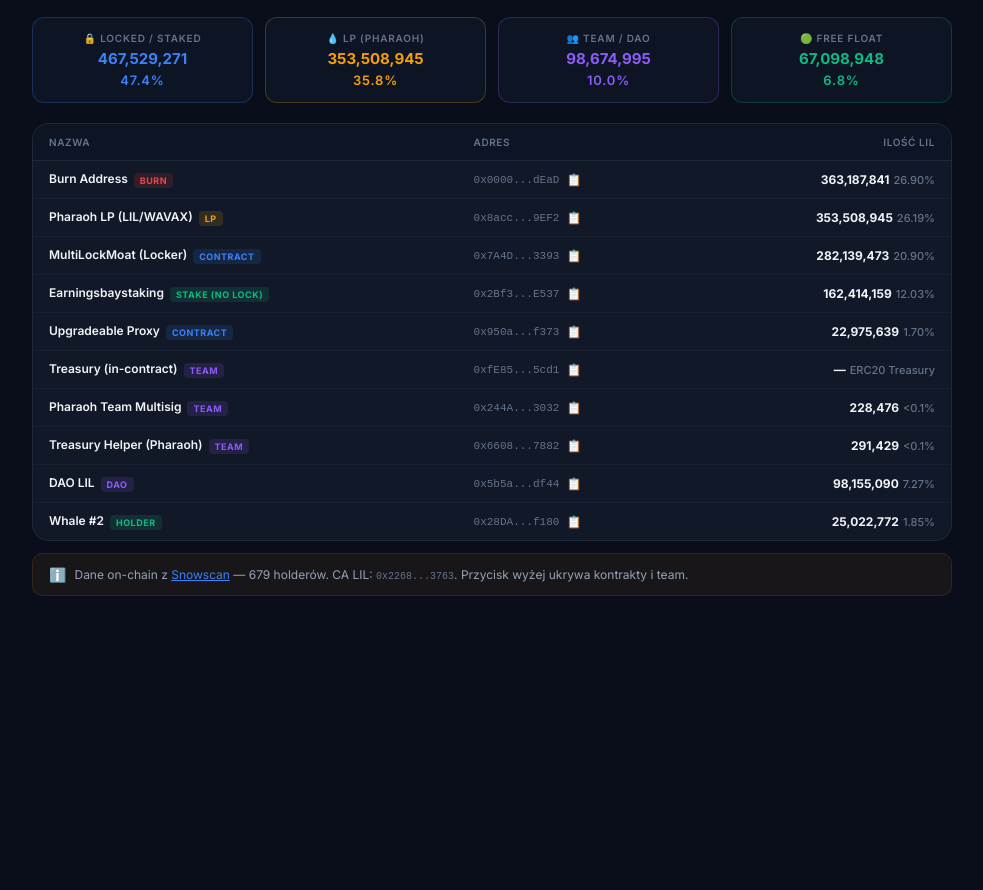
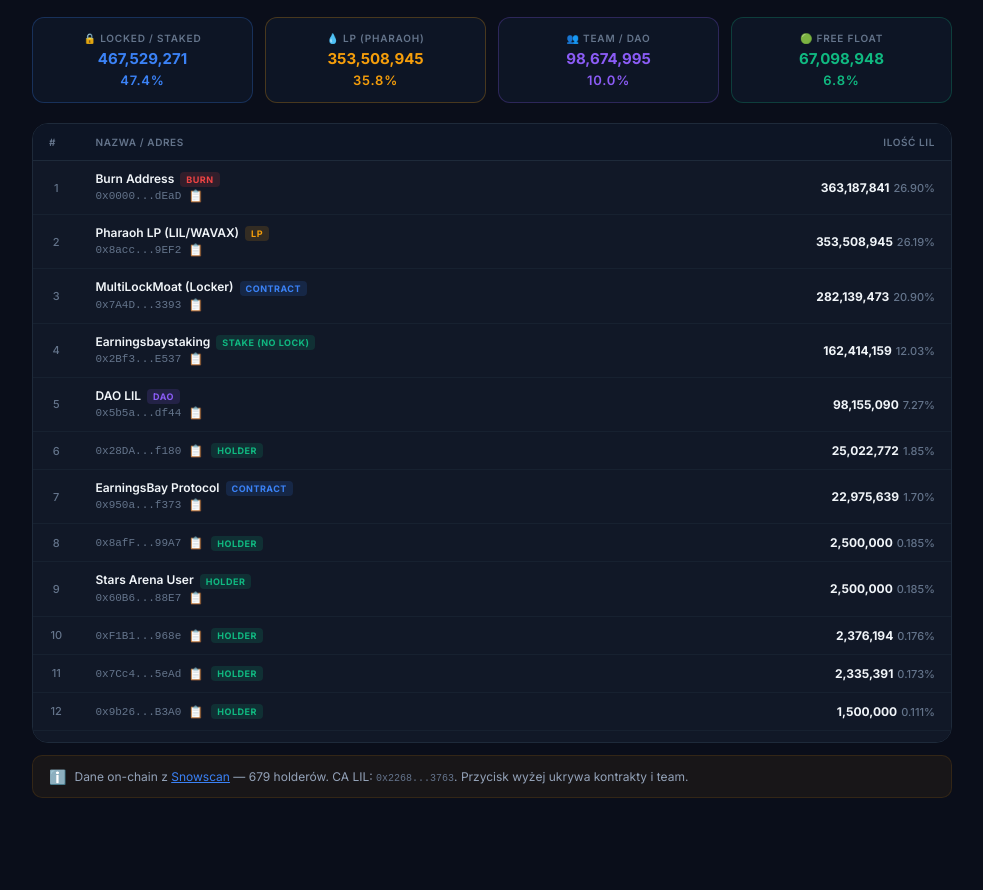
Before and after one commit to Twojekrypto/LIL, a plain HTML site: page index.html in a window 1280 px wide. Shown: the part 1512-2402 px from the top of the page, without its empty margins (148-1131 px from the left). Before the commit the page ends 2200 px from the top, so only its background shows below. Drawn offline with Linux system fonts and the light colour scheme.

Commit message:
feat: full top 100 holders table with JS data array, polished UX

```diff
--- a/index.html
+++ b/index.html
@@ -1113,74 +1113,16 @@
             </div>
 
             <!-- Holders & Contracts Table -->
-            <div class="holders-table-wrap">
+            <div class="holders-table-wrap" style="max-height: 620px; overflow-y: auto;">
                 <table class="holders-table">
-                    <thead>
+                    <thead style="position: sticky; top: 0; z-index: 2;">
                         <tr>
-                            <th>Nazwa</th>
-                            <th>Adres</th>
+                            <th style="width:36px">#</th>
+                            <th>Nazwa / Adres</th>
                             <th>Ilość LIL</th>
                         </tr>
                     </thead>
-                    <tbody id="holdersBody">
-                        <!-- Contracts / Infrastructure -->
-                        <tr data-type="contract">
-                            <td><span class="holder-name">Burn Address</span><span class="holder-tag tag-burn">Burn</span></td>
-                            <td><span class="addr-cell"><a href="https://snowscan.xyz/address/0x000000000000000000000000000000000000dEaD" target="_blank" rel="noopener">0x0000...dEaD</a><button class="copy-btn" onclick="copyAddr('0x000000000000000000000000000000000000dEaD')" title="Copy">📋</button></span></td>
-                            <td><span class="balance-val">363,187,841</span><span class="pct-val">26.90%</span></td>
-                        </tr>
-                        <tr data-type="contract">
-                            <td><span class="holder-name">Pharaoh LP (LIL/WAVAX)</span><span class="holder-tag tag-lp">LP</span></td>
-                            <td><span class="addr-cell"><a href="https://snowscan.xyz/address/0x8acc49857A1259D25eb3CA0aa15B398D0E149EF2" target="_blank" rel="noopener">0x8acc...9EF2</a><button class="copy-btn" onclick="copyAddr('0x8acc49857A1259D25eb3CA0aa15B398D0E149EF2')" title="Copy">📋</button></span></td>
-                            <td><span class="balance-val">353,508,945</span><span class="pct-val">26.19%</span></td>
-                        </tr>
-                        <tr data-type="contract">
-                            <td><span class="holder-name">MultiLockMoat (Locker)</span><span class="holder-tag tag-contract">Contract</span></td>
-                            <td><span class="addr-cell"><a href="https://snowscan.xyz/address/0x7A4D20261a765Bd9bA67D49FBf8189843eEC3393" target="_blank" rel="noopener">0x7A4D...3393</a><button class="copy-btn" onclick="copyAddr('0x7A4D20261a765Bd9bA67D49FBf8189843eEC3393')" title="Copy">📋</button></span></td>
-                            <td><span class="balance-val">282,139,473</span><span class="pct-val">20.90%</span></td>
-                        </tr>
-                        <tr data-type="contract">
-                            <td><span class="holder-name">Earningsbaystaking</span><span class="holder-tag tag-holder">Stake (no lock)</span></td>
-                            <td><span class="addr-cell"><a href="https://snowscan.xyz/address/0x2Bf32c61786b8A7b8035a029a82a23bE556DE537" target="_blank" rel="noopener">0x2Bf3...E537</a><button class="copy-btn" onclick="copyAddr('0x2Bf32c61786b8A7b8035a029a82a23bE556DE537')" title="Copy">📋</button></span></td>
-                            <td><span class="balance-val">162,414,159</span><span class="pct-val">12.03%</span></td>
-                        </tr>
-                        <tr data-type="contract">
-                            <td><span class="holder-name">Upgradeable Proxy</span><span class="holder-tag tag-contract">Contract</span></td>
-                            <td><span class="addr-cell"><a href="https://snowscan.xyz/address/0x950a98dd06c898950460b0D1FCaD75D4A23Ff373" target="_blank" rel="noopener">0x950a...f373</a><button class="copy-btn" onclick="copyAddr('0x950a98dd06c898950460b0D1FCaD75D4A23Ff373')" title="Copy">📋</button></span></td>
-                            <td><span class="balance-val">22,975,639</span><span class="pct-val">1.70%</span></td>
-                        </tr>
-
-                        <!-- Team / Project -->
-                        <tr data-type="team">
-                            <td><span class="holder-name">Treasury (in-contract)</span><span class="holder-tag tag-team">Team</span></td>
-                            <td><span class="addr-cell"><a href="https://snowscan.xyz/address/0xfE85C993605Dd02FFD2b0B7db041f51071e45cd1" target="_blank" rel="noopener">0xfE85...5cd1</a><button class="copy-btn" onclick="copyAddr('0xfE85C993605Dd02FFD2b0B7db041f51071e45cd1')" title="Copy">📋</button></span></td>
-                            <td><span class="balance-val">—</span><span class="pct-val">ERC20 Treasury</span></td>
-                        </tr>
-                        <tr data-type="team">
-                            <td><span class="holder-name">Pharaoh Team Multisig</span><span class="holder-tag tag-team">Team</span></td>
-                            <td><span class="addr-cell"><a href="https://snowscan.xyz/address/0x244A4a90e148Ec318a85f8C138A274e16FFE3032" target="_blank" rel="noopener">0x244A...3032</a><button class="copy-btn" onclick="copyAddr('0x244A4a90e148Ec318a85f8C138A274e16FFE3032')" title="Copy">📋</button></span></td>
-                            <td><span class="balance-val">228,476</span><span class="pct-val">&lt;0.1%</span></td>
-                        </tr>
-                        <tr data-type="team">
-                            <td><span class="holder-name">Treasury Helper (Pharaoh)</span><span class="holder-tag tag-team">Team</span></td>
-                            <td><span class="addr-cell"><a href="https://snowscan.xyz/address/0x660862D49E92f80f29E56C2770027E8d83e97882" target="_blank" rel="noopener">0x6608...7882</a><button class="copy-btn" onclick="copyAddr('0x660862D49E92f80f29E56C2770027E8d83e97882')" title="Copy">📋</button></span></td>
-                            <td><span class="balance-val">291,429</span><span class="pct-val">&lt;0.1%</span></td>
-                        </tr>
-
-                        <!-- DAO -->
-                        <tr data-type="team">
-                            <td><span class="holder-name">DAO LIL</span><span class="holder-tag tag-team">DAO</span></td>
-                            <td><span class="addr-cell"><a href="https://snowscan.xyz/address/0x5b5a1503f491B2935BF757b21d2832a2B3D0df44" target="_blank" rel="noopener">0x5b5a...df44</a><button class="copy-btn" onclick="copyAddr('0x5b5a1503f491B2935BF757b21d2832a2B3D0df44')" title="Copy">📋</button></span></td>
-                            <td><span class="balance-val">98,155,090</span><span class="pct-val">7.27%</span></td>
-                        </tr>
-
-                        <!-- Top Holders (EOA) -->
-                        <tr data-type="holder">
-                            <td><span class="holder-name">Whale #2</span><span class="holder-tag tag-holder">Holder</span></td>
-                            <td><span class="addr-cell"><a href="https://snowscan.xyz/address/0x28DA3DdE285D8F1f87B2D858f89961Bb8B9Af180" target="_blank" rel="noopener">0x28DA...f180</a><button class="copy-btn" onclick="copyAddr('0x28DA3DdE285D8F1f87B2D858f89961Bb8B9Af180')" title="Copy">📋</button></span></td>
-                            <td><span class="balance-val">25,022,772</span><span class="pct-val">1.85%</span></td>
-                        </tr>
-                    </tbody>
+                    <tbody id="holdersBody"></tbody>
                 </table>
             </div>
 
@@ -1340,6 +1282,157 @@
         // Initial calculation
         recalculate();
 
+        // ── Top 100 Holders Data (from Avascan, 17.03.2026) ──
+        const TOTAL_SUPPLY = 1350000000;
+        const HOLDERS_DATA = [
+            {a:'0x000000000000000000000000000000000000dEaD',b:363187841,n:'Burn Address',t:'contract',tag:'Burn',tc:'tag-burn'},
+            {a:'0x8acc49857A1259D25eb3CA0aa15B398D0E149EF2',b:353508945,n:'Pharaoh LP (LIL/WAVAX)',t:'contract',tag:'LP',tc:'tag-lp'},
+            {a:'0x7A4D20261a765Bd9bA67D49FBf8189843eEC3393',b:282139473,n:'MultiLockMoat (Locker)',t:'contract',tag:'Contract',tc:'tag-contract'},
+            {a:'0x2Bf32c61786b8A7b8035a029a82a23bE556DE537',b:162414159,n:'Earningsbaystaking',t:'contract',tag:'Stake (no lock)',tc:'tag-holder'},
+            {a:'0x5b5a1503f491B2935BF757b21d2832a2B3D0df44',b:98155090,n:'DAO LIL',t:'team',tag:'DAO',tc:'tag-team'},
+            {a:'0x28DA3DdE285D8F1f87B2D858f89961Bb8B9Af180',b:25022772,n:null,t:'holder'},
+            {a:'0x950a98dd06c898950460b0D1FCaD75D4A23Ff373',b:22975639,n:'EarningsBay Protocol',t:'contract',tag:'Contract',tc:'tag-contract'},
+            {a:'0x8afF5e5527845f2a1A0a6b7d727Db22f7b6C99A7',b:2500000,n:null,t:'holder'},
+            {a:'0x60B615967Db702Be1c4470982E47d5f0A20F88E7',b:2500000,n:'Stars Arena User',t:'holder'},
+            {a:'0xF1B1C792487e47B2580a5639190287aE0d26968e',b:2376194,n:null,t:'holder'},
+            {a:'0x7Cc4d060738EDD2DA04f58f0d832A8e00b595eAd',b:2335391,n:null,t:'holder'},
+            {a:'0x9b26fFC2A359ca46A36024D9820BB02045FEB3A0',b:1500000,n:null,t:'holder'},
+            {a:'0x7Ecd5f3964121F7B4a631A4515EafB05B4DFebbE',b:1500000,n:null,t:'holder'},
+            {a:'0x0ba64D006093845b4D77bDfC6E5fD8fe8e57CBE2',b:1500000,n:null,t:'holder'},
+            {a:'0x4d86B5A1a65B4097f1B94C9b8995D793A16C03C1',b:1250000,n:null,t:'holder'},
+            {a:'0x1CE8538df8341Ef84C239D7894D3c02E3AcF9Be6',b:1000000,n:null,t:'holder'},
+            {a:'0xbA109916A5f1381845d6FC4a2758C1abD196ff93',b:999999,n:null,t:'holder'},
+            {a:'0xB39EDf83279177F8399Ba8583B104F532f7D52Ff',b:969825,n:null,t:'holder'},
+            {a:'0xfE85C993605Dd02FFD2b0B7db041f51071e45cd1',b:946276,n:'Treasury',t:'team',tag:'Team',tc:'tag-team'},
+            {a:'0x9d4b9c2Ab573d0316609326521E18fB37f0ec392',b:875600,n:null,t:'holder'},
+            {a:'0xdf9C3Dc94f1Ab2f44da4A313ed0AC74465F1c3f2',b:875000,n:null,t:'holder'},
+            {a:'0x886A94c3f534813586c59Cc0091f0640e4777F97',b:875000,n:null,t:'holder'},
+            {a:'0x5D8652226E1BcBe99897f18a4c9b8995d793A16C',b:875000,n:null,t:'holder'},
+            {a:'0x3f31fCd1BE6b4B019Dc75ED77965309652Cbb2Ad',b:875000,n:null,t:'holder'},
+            {a:'0x211eF567C3DB15E5553B1D02abde685fD642c560',b:875000,n:null,t:'holder'},
+            {a:'0x151104237Df519386E05BeCa007398F08751e1CC',b:875000,n:null,t:'holder'},
+            {a:'0x06833acCC167D7d27508832D1538916b075188a8',b:875000,n:null,t:'holder'},
+            {a:'0xfF0ddb910Dd9356ACE9Bc4AB4fc46de233C7ccf6',b:800000,n:null,t:'holder'},
+            {a:'0x10a6B3F80bC4405260c1ac85Ef0b4C1f86C039b5',b:750000,n:null,t:'holder'},
+            {a:'0x3737AB1829d1496d3bd6fc4DEc599Ff0F72f81A7',b:625000,n:null,t:'holder'},
+            {a:'0xf84825664e8A056D41E14fCB04FC67e7F9427DbA',b:543750,n:null,t:'holder'},
+            {a:'0xB09406633B8b62087732404073a6668b26D244Bf',b:539926,n:null,t:'holder'},
+            {a:'0xBd85dB7baD1A5B54AE2c979E631a5e6067d8833C',b:500000,n:null,t:'holder'},
+            {a:'0x75dAC2A468A4A1Db7d715D6f6a93a566fCe0361e',b:475000,n:null,t:'holder'},
+            {a:'0xe673d59ed552D6D417ea508233397197daA2645b',b:436375,n:null,t:'holder'},
+            {a:'0xb96b79B74709fA5124d9A0B1253e95133A07A162',b:423287,n:null,t:'holder'},
+            {a:'0x0A2e1a76ED641f8a47b8Ab7016a3d05bAeC1ED99',b:421125,n:null,t:'holder'},
+            {a:'0xc2B20506830c7B227E4399B65eA64fD12486C46D',b:332963,n:null,t:'holder'},
+            {a:'0x330625bFee406c96717bFBD179dbBAD4AcE18BE6',b:303522,n:null,t:'holder'},
+            {a:'0xF7D666E7d37F3D350bCb6c688C850055Da92E2Fc',b:292377,n:null,t:'holder'},
+            {a:'0x660862D49E92f80f29E56C2770027E8d83e97882',b:291429,n:'Treasury Helper (Pharaoh)',t:'team',tag:'Team',tc:'tag-team'},
+            {a:'0x394C82976a57c4309138c072149Ee57Aea16560b',b:232905,n:null,t:'holder'},
+            {a:'0x244A4a90e148Ec318a85f8C138A274e16FFE3032',b:228476,n:'Pharaoh Team Multisig',t:'team',tag:'Team',tc:'tag-team'},
+            {a:'0x5836E7d37F3D350bCb6c688C850055Da9269CD08',b:202023,n:null,t:'holder'},
+            {a:'0x7fa527A8561cDb3cB16dE66369cb99Bb6f023588',b:179613,n:null,t:'holder'},
+            {a:'0x5d481170Ad927a7220150702150d70e4FDA9082C',b:169166,n:null,t:'holder'},
+            {a:'0xBeF2b0b004B254Ac30F46DC06B0ACB483C1BBBA2',b:155000,n:null,t:'holder'},
+            {a:'0x8bF0c1f5541744509d26608cbC28e2Ef50606c82',b:150000,n:null,t:'holder'},
+            {a:'0xcD6b980029E6E6e0733ac8eC3E02be9410D09799',b:126691,n:null,t:'holder'},
+            {a:'0x650F464e70B1D41f9B30490db16B50F9f0B7C964',b:121539,n:null,t:'holder'},
+            {a:'0x19932B45836E7d37F3D350bCb6c688C850055Da9',b:104264,n:null,t:'holder'},
+            {a:'0x8995D793A16C03C142a7220150702150d70e4FDA',b:104264,n:null,t:'holder'},
+            {a:'0x07A162F39DB0940733a7638cE99cE8E47d5f0A20',b:100000,n:null,t:'holder'},
+            {a:'0xB02045FEB3A675dAC1CE8538df8341Ef84C239D7',b:100000,n:null,t:'holder'},
+            {a:'0xB573d0316609326521E18fB37f0ec39211eF567C',b:100000,n:null,t:'holder'},
+            {a:'0x1E5B4097f1B94C9b8995D793A16C03C142a7D220',b:94228,n:null,t:'holder'},
+            {a:'0x46ED74dFA275B64E2D3FD6B9AF86f8a2E1CE8538',b:87500,n:null,t:'holder'},
+            {a:'0xdf8341Ef84C239D7894D3c02E3AcF9Be6bA10991',b:75000,n:null,t:'holder'},
+            {a:'0x6A5f1381845d6FC4a2758C1abD196ff93B39EDf8',b:70000,n:null,t:'holder'},
+            {a:'0xCBBBf30A775Bc88c0693A971F29B275D386a7ce5',b:54581,n:null,t:'holder'},
+            {a:'0xc93929c43698A6F4e7684b12688e1a71A9344Ec6',b:53931,n:null,t:'holder'},
+            {a:'0xa171dD4D59167E3256831Ab5015cB4fd1C44EcC1',b:53777,n:null,t:'holder'},
+            {a:'0x88de50B233052e4Fb783d4F6db78Cc34fEa3e9FC',b:52831,n:'Odos Router V2',t:'contract',tag:'Contract',tc:'tag-contract'},
+            {a:'0x8be93f0a9435D487E84a164469E0b24B46F7B5eE',b:52486,n:null,t:'holder'},
+            {a:'0xf3dFB6485C7df16F68a65eD98d6212B108FfC38B',b:50637,n:null,t:'holder'},
+            {a:'0x00D77a45ea3D4E978c3dd5fD3b2A9f268f0B8c14',b:50000,n:null,t:'holder'},
+            {a:'0x49386AC6127212eF998d311975BF616eF713809D',b:47927,n:null,t:'holder'},
+            {a:'0x8D413dB42D6901De42b2C481Cc0F6D0fd1C52828',b:43801,n:null,t:'holder'},
+            {a:'0x9300fBfa53d04331f28fBa005C7148FDec6C260B',b:42882,n:null,t:'holder'},
+            {a:'0xB1E1a5771883016422235c910Ec3Bca22682CC39',b:42322,n:null,t:'holder'},
+            {a:'0xF25f313802d8a6F36A6E40d76264572951eE8127',b:40400,n:null,t:'holder'},
+            {a:'0xe6A5AFf36346344914883874c11a3054A9195284',b:35000,n:null,t:'holder'},
+            {a:'0x8d5284f04Dc6881452B40CD0B172d9374a76265D',b:32500,n:null,t:'holder'},
+            {a:'0x800b52226E1BcBe99897f18a4c9b8995d793A16C',b:30000,n:null,t:'holder'},
+            {a:'0xd1f2B20BE7d37F3D350bCb6c688C850055Da9264',b:28185,n:null,t:'holder'},
+            {a:'0xEDc67d3D1734f59155687f414F9870CA8492b9Ae',b:27985,n:null,t:'holder'},
+            {a:'0xEa7d9e0Ce6544887D58661369f806b5F89279F2e',b:27985,n:null,t:'holder'},
+            {a:'0xe86474F97bE2506E8256DD75CB132099E389f520',b:27985,n:null,t:'holder'},
+            {a:'0xe6C35D0aDEeC59101aBE9368154595fdD7278Cf8',b:27985,n:null,t:'holder'},
+            {a:'0xE21cfA919336e1733B2B808307A162F39DB09407',b:27985,n:null,t:'holder'},
+            {a:'0xe1733B2B80830e11758c179dbBAD4AcE18BE6df9',b:27985,n:null,t:'holder'},
+            {a:'0xe11758ce7A7220150702150d70e4FDA908c1ED99',b:27985,n:null,t:'holder'},
+            {a:'0x9336e1733B2B808307A162F39DB0940733a7638c',b:27985,n:null,t:'holder'},
+            {a:'0x9a5064D7E3D350bCb6c688C850055Da9269CD080',b:27985,n:null,t:'holder'},
+            {a:'0xDe639c005cC85690517E29Fe4CCc52b81729c005',b:27985,n:null,t:'holder'},
+            {a:'0xf3B76Be9B660060FfFdFCFB08746d773A7f3776c',b:27985,n:null,t:'holder'},
+            {a:'0x2609F5fdD7278Cf8E21cfA919336e1733B2B8083',b:27985,n:null,t:'holder'},
+            {a:'0x15070215070E4FDA908c1ED99B65eA64fD12486C',b:27985,n:null,t:'holder'},
+            {a:'0x6EcB3dB42D6901De42b2C481Cc0F6D0fd1C52d2E',b:27985,n:null,t:'holder'},
+            {a:'0xEF125070215070E4FDA908c1ED99B65eA64fD124',b:27985,n:null,t:'holder'},
+            {a:'0x3dB42D6901De42b2C481Cc0F6D0fd1C52828E6cB',b:27985,n:null,t:'holder'},
+            {a:'0x4B46F7B5eE8be93f0a9435D487E84a164469E0b2',b:27985,n:null,t:'holder'},
+            {a:'0x7f3776cf3B76Be9B660060FfFdFCFB08746d773A',b:27985,n:null,t:'holder'},
+            {a:'0x81729c005De639c005cC85690517E29Fe4CCc52b8',b:27985,n:null,t:'holder'},
+            {a:'0xCA8492b9AeEDc67d3D1734f59155687f414F9870',b:27985,n:null,t:'holder'},
+            {a:'0x89279F2eEa7d9e0Ce6544887D58661369f806b5F',b:27985,n:null,t:'holder'},
+            {a:'0xE389f520e86474F97bE2506E8256DD75CB132099',b:27985,n:null,t:'holder'},
+        ];
+
+        function shortAddr(a) { return a.slice(0,6) + '...' + a.slice(-4); }
+        function fmtBal(n) { return n.toLocaleString('en-US'); }
+
+        function renderHolders() {
+            const tbody = document.getElementById('holdersBody');
+            tbody.innerHTML = '';
+            HOLDERS_DATA.forEach((h, i) => {
+                const rank = i + 1;
+                const pct = ((h.b / TOTAL_SUPPLY) * 100);
+                const pctStr = pct >= 1 ? pct.toFixed(2) + '%' : pct >= 0.01 ? pct.toFixed(3) + '%' : '<0.01%';
+                const type = h.t || 'holder';
+                const tagClass = h.tc || 'tag-holder';
+                const tagText = h.tag || 'Holder';
+
+                const tr = document.createElement('tr');
+                tr.setAttribute('data-type', type);
+
+                // Rank
+                const tdRank = document.createElement('td');
+                tdRank.style.cssText = 'color: var(--text-muted); font-size:11px; text-align:center;';
+                tdRank.textContent = rank;
+
+                // Name + address
+                const tdName = document.createElement('td');
+                let nameHtml = '';
+                if (h.n) {
+                    nameHtml += `<span class="holder-name">${h.n}</span>`;
+                    nameHtml += `<span class="holder-tag ${tagClass}">${tagText}</span>`;
+                    nameHtml += '<br>';
+                }
+                nameHtml += `<span class="addr-cell"><a href="https://snowscan.xyz/address/${h.a}" target="_blank" rel="noopener">${shortAddr(h.a)}</a>`;
+                nameHtml += `<button class="copy-btn" onclick="copyAddr('${h.a}')" title="Copy">📋</button></span>`;
+                if (!h.n) {
+                    nameHtml += `<span class="holder-tag ${tagClass}" style="margin-left:6px">${tagText}</span>`;
+                }
+                tdName.innerHTML = nameHtml;
+
+                // Balance
+                const tdBal = document.createElement('td');
+                tdBal.innerHTML = `<span class="balance-val">${fmtBal(h.b)}</span><span class="pct-val">${pctStr}</span>`;
+
+                tr.appendChild(tdRank);
+                tr.appendChild(tdName);
+                tr.appendChild(tdBal);
+                tbody.appendChild(tr);
+            });
+        }
+        renderHolders();
+
         // ── Toggle CA & Team visibility ──
         let caTeamHidden = false;
 
```
